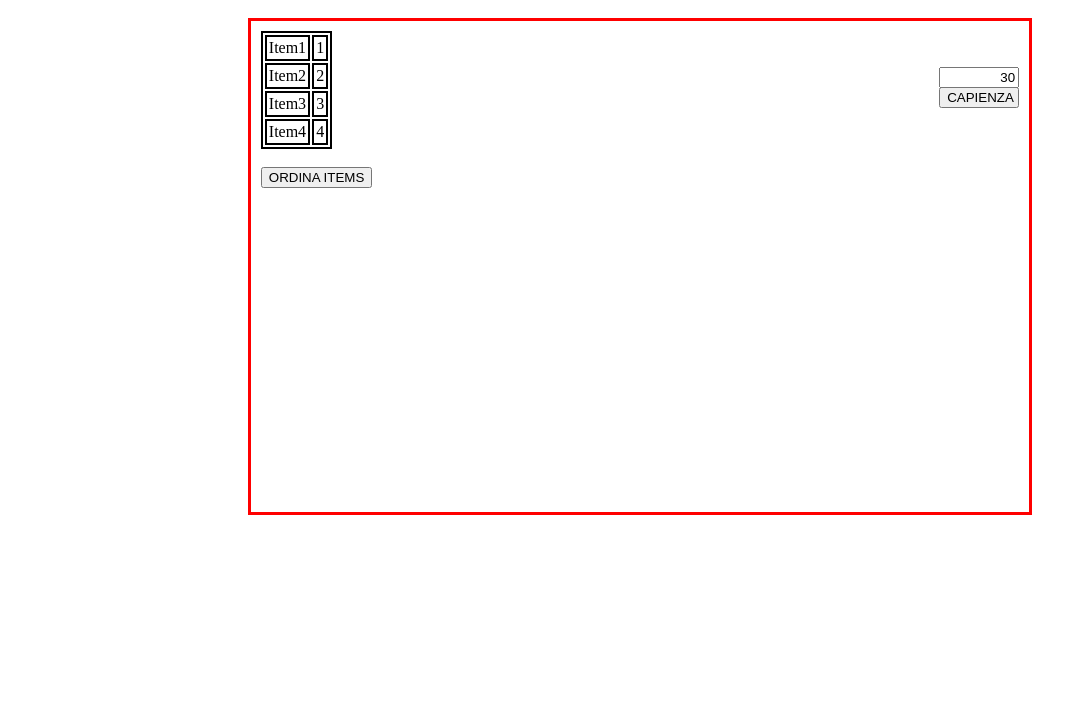
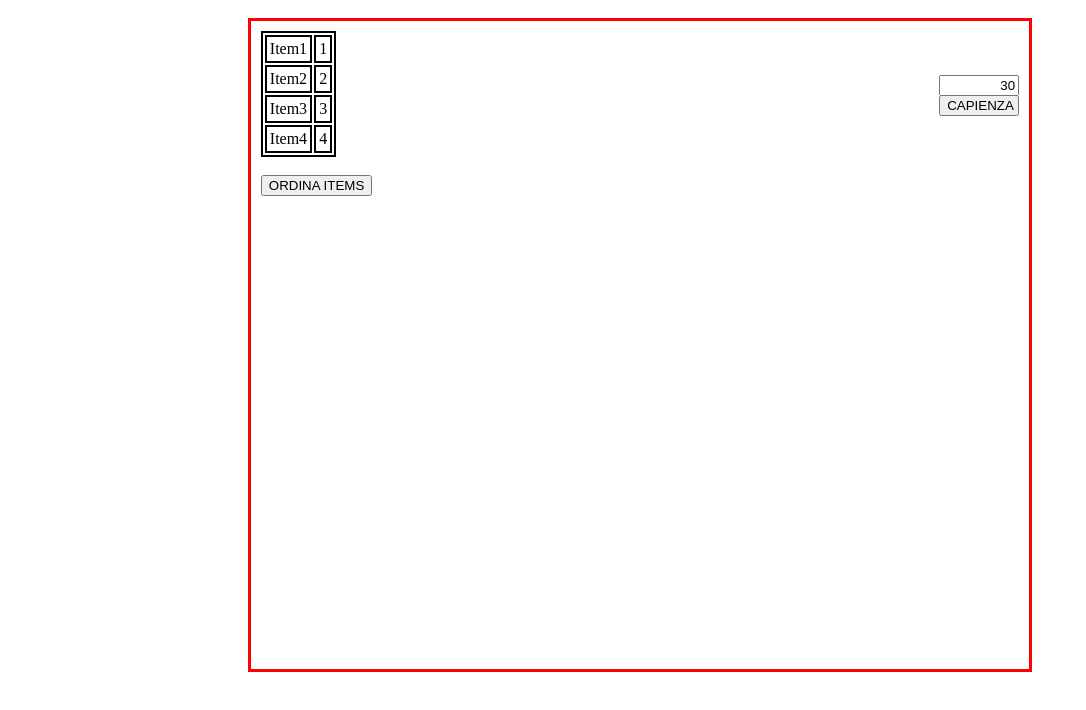
Before and after one commit to rytr0/SE2_16_173841_L2, a plain HTML site: page index.html in a window 1280 px wide. Shown: the part 48-758 px from the top of the page, without its empty margins (0-1086 px from the left). Drawn offline with Linux system fonts and the light colour scheme.

Commit message:
Piccoli Fix

```diff
--- a/style.css
+++ b/style.css
@@ -8,7 +8,7 @@ position: relative;
 
 }
 td{
-    padding: 2px;
+    padding: 3px;
 }
 
 
@@ -19,7 +19,7 @@ td{
     width: 60%;
     border: 3px solid red;
     padding: 10px;
-    height: 60%;
+    height: 80%;
 }
 #limitTxt
 {
```
Also changed, not shown: index.html (+6 -4 lines).
